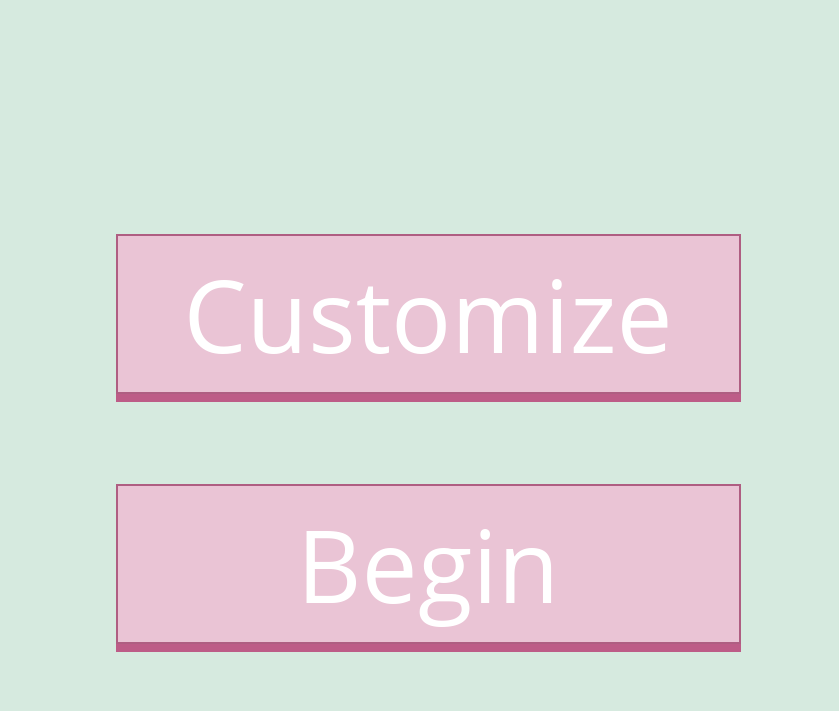
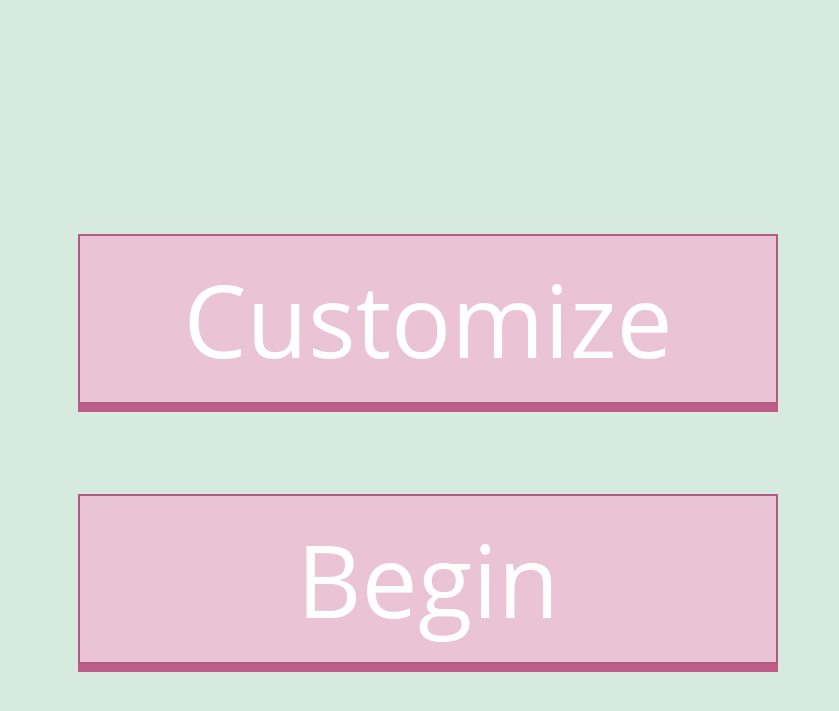
Before and after one commit to JoBapla/Randomizer, a plain HTML site: page frontend/index.html in a window 1280 px wide. Shown: the part 710-1421 px from the top of the page, without its empty margins (212-1051 px from the left). Drawn offline with Linux system fonts and the light colour scheme.

Commit message:
some little things

```diff
--- a/frontend/index.css
+++ b/frontend/index.css
@@ -37,13 +37,14 @@ body{
 }
 .button button{
     font-family: 'Open Sans', sans-serif;
+    font-weight: 300px;
     background-color: #EAC4D5;
     color: white;
     border: 2px solid rgba(155, 59, 102, 0.74);
     box-shadow:0px 8px  rgb(189, 92, 135);
-    min-width: 625px;
+    min-width: 700px;
     min-height: 125px;
-    padding: 10px 0px;
+    padding: 15px 0px;
     margin-bottom: 7%;
     font-size: 100px;
 
```
Also changed, not shown: 1 other file.
